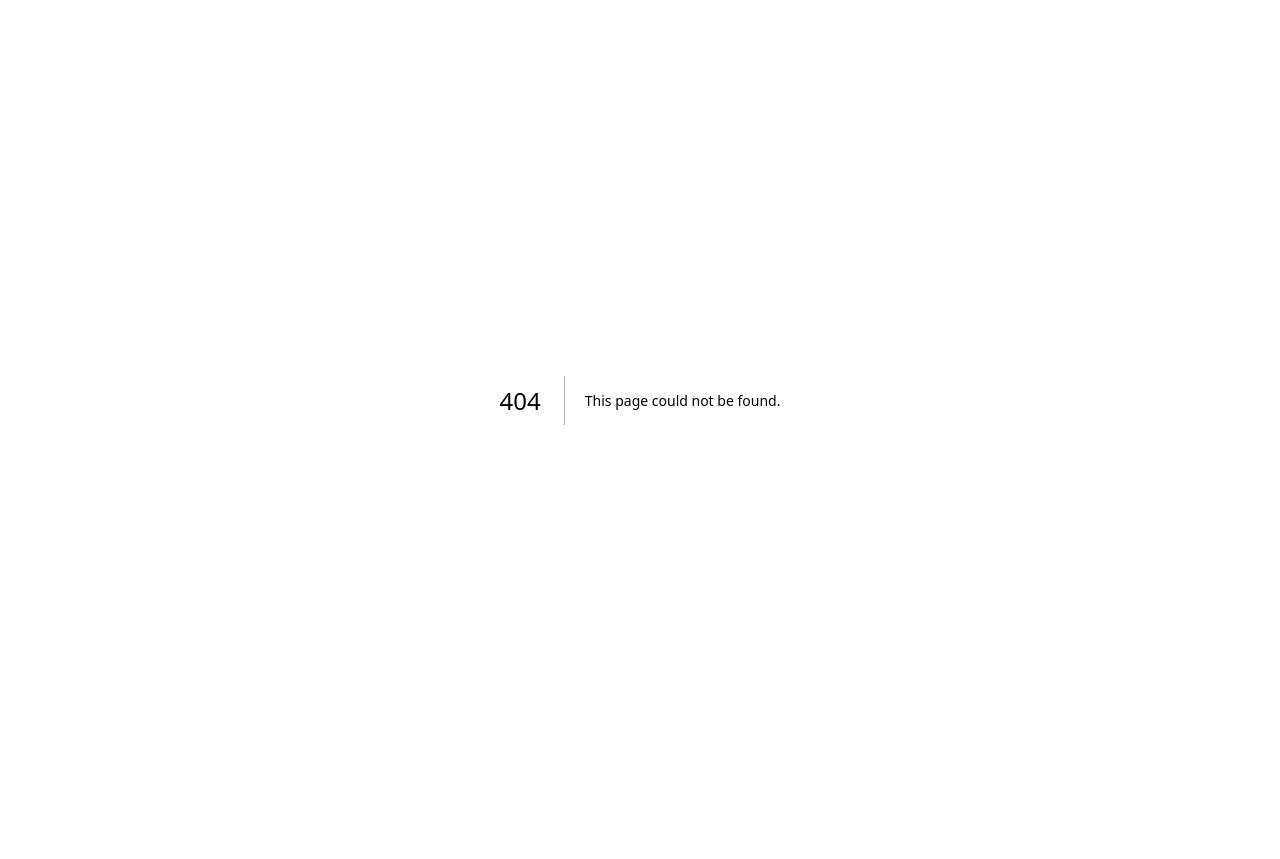
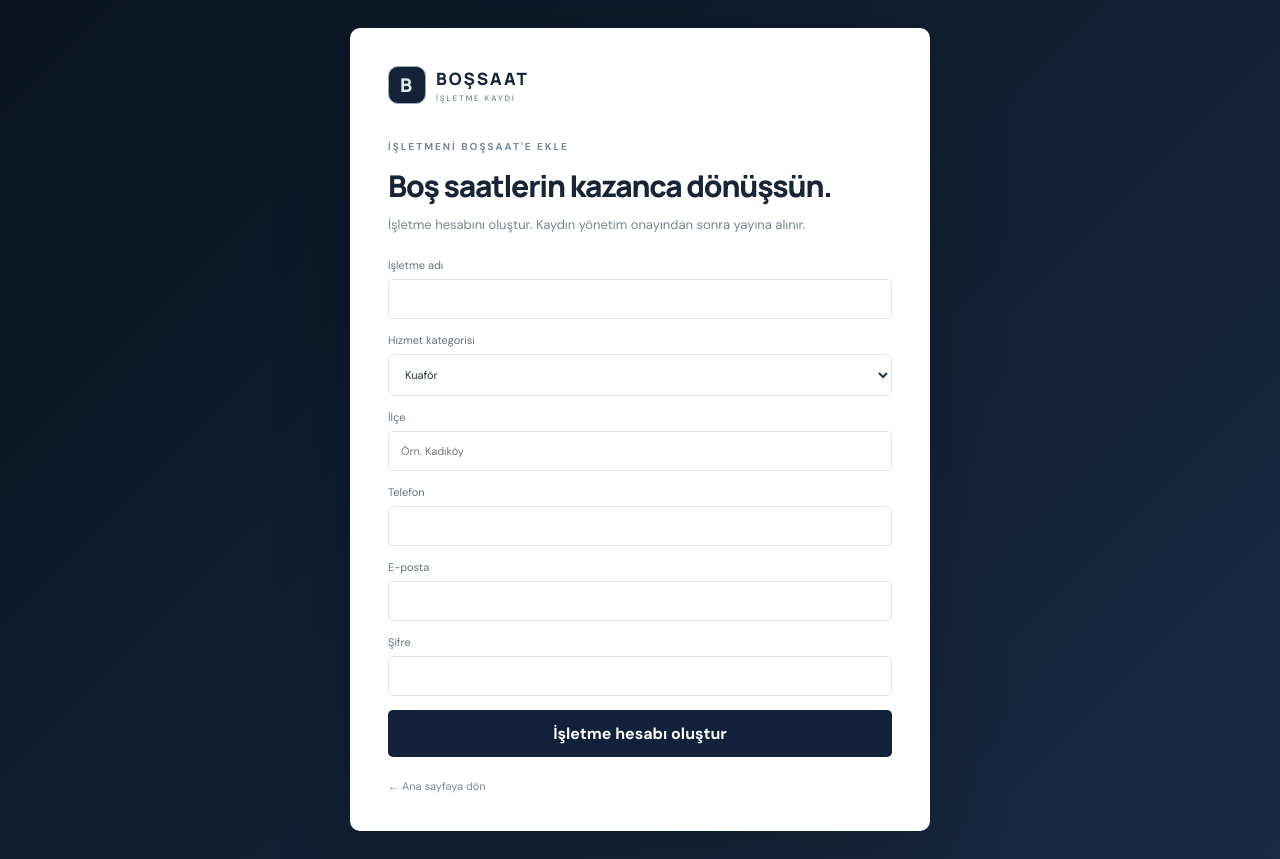
Before and after one commit to Fikrince/bossaat, a Next.js app: page /isletme-kayit in a window 1280 px wide. Before the commit this address had no page. Before the commit the page ends 800 px from the top, so only its background shows below. Built offline with nearby package versions, Linux system fonts and the light colour scheme; no server answers.

Commit message:
Add business registration page

```diff
--- /dev/null
+++ b/app/isletme-kayit/page.tsx
@@ -0,0 +1,33 @@
+"use client";
+import { useState } from "react";
+import Link from "next/link";
+import { useRouter } from "next/navigation";
+import { supabase } from "@/lib/supabase";
+
+export default function BusinessRegisterPage(){
+ const router=useRouter();
+ const [name,setName]=useState(""); const [category,setCategory]=useState("Kuaför"); const [district,setDistrict]=useState(""); const [phone,setPhone]=useState(""); const [email,setEmail]=useState(""); const [password,setPassword]=useState(""); const [message,setMessage]=useState(""); const [busy,setBusy]=useState(false);
+ async function submit(e:React.FormEvent<HTMLFormElement>){
+  e.preventDefault(); if(!supabase){setMessage("İşletme kayıt sistemi henüz yapılandırılmadı.");return;}
+  setBusy(true);setMessage("");
+  const {data,error}=await supabase.auth.signUp({email,password,options:{data:{full_name:name,phone,role:"business"}}});
+  if(error){setMessage(error.message);setBusy(false);return;}
+  if(data.user){
+   if(data.session){
+    const {error:dbError}=await supabase.from("businesses").insert({owner_id:data.user.id,name,category,district,phone,status:"pending"});
+    if(dbError)setMessage("Hesap açıldı ancak işletme kaydı tamamlanamadı: "+dbError.message);
+    else router.push("/isletme");
+   }else setMessage("Hesap oluşturuldu. E-posta doğrulamasını tamamlayıp giriş yaptıktan sonra işletme kaydını tamamla.");
+  }
+  setBusy(false);
+ }
+ return <main className="auth-shell"><section className="auth-card wide"><Link className="brand auth-brand" href="/"><span className="brand-mark">B</span><span>BOŞSAAT<small>İŞLETME KAYDI</small></span></Link><span className="eyebrow dark">İŞLETMENİ BOŞSAAT'E EKLE</span><h1>Boş saatlerin kazanca dönüşsün.</h1><p>İşletme hesabını oluştur. Kaydın yönetim onayından sonra yayına alınır.</p><form onSubmit={submit}>
+ <label>İşletme adı<input required value={name} onChange={e=>setName(e.target.value)} /></label>
+ <label>Hizmet kategorisi<select value={category} onChange={e=>setCategory(e.target.value)}><option>Kuaför</option><option>Berber</option><option>Güzellik Salonu</option><option>Bakım</option><option>Diğer</option></select></label>
+ <label>İlçe<input required value={district} onChange={e=>setDistrict(e.target.value)} placeholder="Örn. Kadıköy" /></label>
+ <label>Telefon<input required type="tel" value={phone} onChange={e=>setPhone(e.target.value)} /></label>
+ <label>E-posta<input required type="email" value={email} onChange={e=>setEmail(e.target.value)} /></label>
+ <label>Şifre<input required minLength={8} type="password" value={password} onChange={e=>setPassword(e.target.value)} /></label>
+ <button className="submit-btn" disabled={busy}>{busy?"Kaydediliyor…":"İşletme hesabı oluştur"}</button>
+ </form>{message&&<div className="auth-message">{message}</div>}<Link className="back-link" href="/">← Ana sayfaya dön</Link></section></main>;
+}
```
